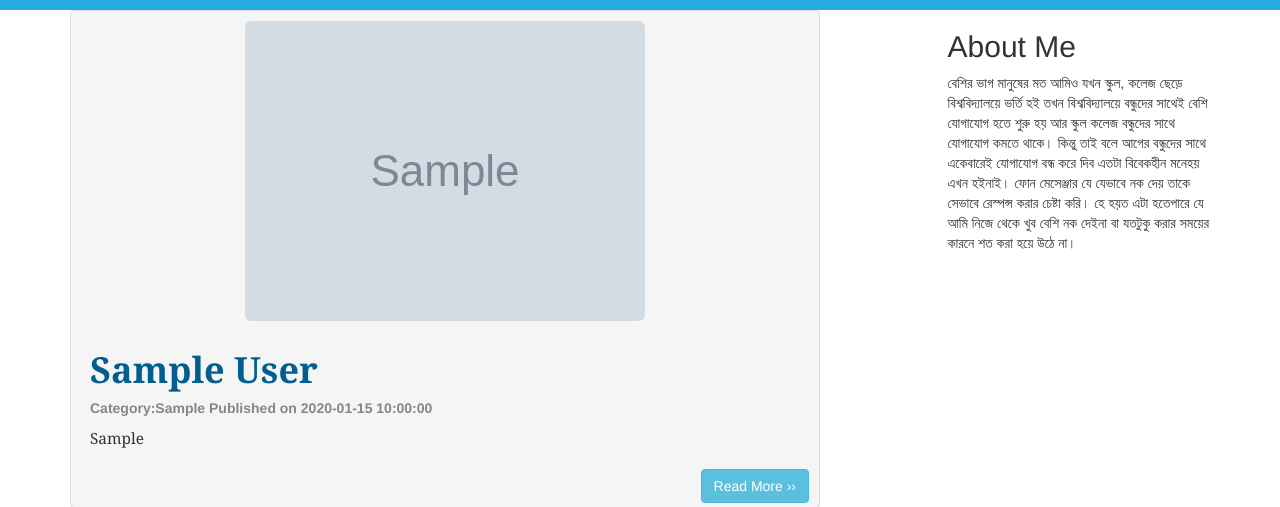
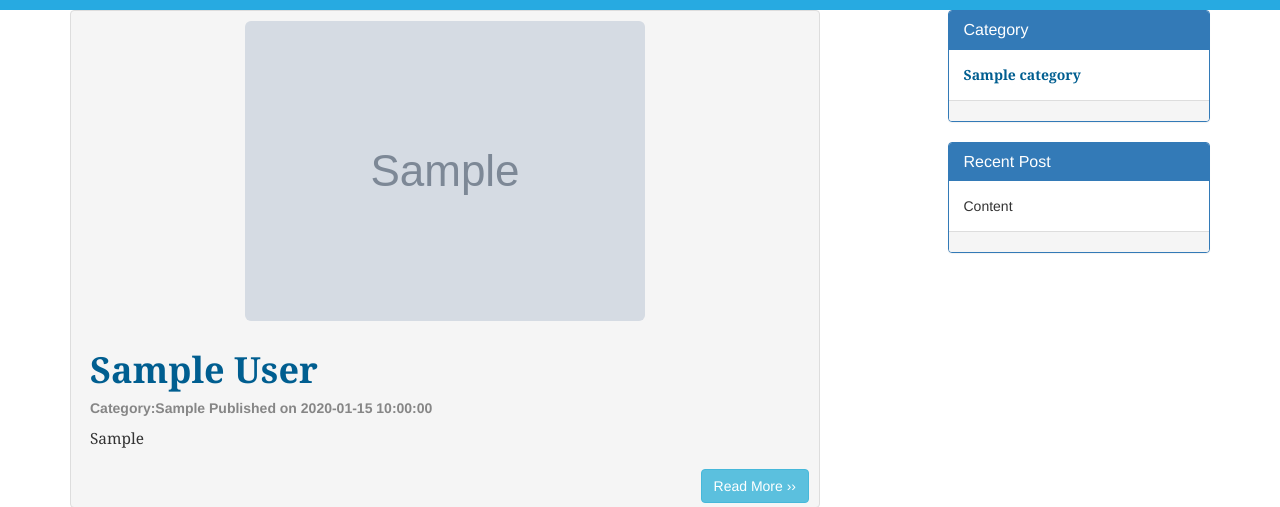
Before and after one commit to shakil-noor/blog, a PHP site: page /blog.php in a window 1280 px wide. Shown: the part 52-559 px from the top of the page. Run offline with PHP 8.4, Linux system fonts and the light colour scheme; tables that the repository leaves empty or names only in its code hold one stand-in row (values such as "Sample post"); grey boxes marked "Sample" are stand-in pictures.

Commit message:
Add category list on sidebar

```diff
--- a/blog.php
+++ b/blog.php
@@ -9,6 +9,9 @@
 					if (isset($_GET["search_button"])) {
 						$search = $_GET["search"];
 						$viewQuery = mysqli_query($con,"SELECT * FROM admin_panel WHERE date_time LIKE '%$search%' OR title LIKE '%$search%' OR category LIKE '%$search%' OR post LIKE '%$search%' ");
+					}elseif(isset($_GET['category'])){
+						$category = $_GET['category'];
+						$viewQuery = mysqli_query($con,"SELECT * FROM admin_panel WHERE category='$category' ORDER BY date_time DESC");
 					}elseif(isset($_GET["page"])){
 						$page = $_GET["page"];
 						if ($page<1) {
@@ -93,10 +96,10 @@
 				</nav>
 			</div>
 			<div class="col-sm-offset-1 col-sm-3">
-				<h2>About Me</h2>
-				<p>
-					বেশির ভাগ মানুষের মত আমিও যখন স্কুল, কলেজ ছেড়ে বিশ্ববিদ্যালয়ে ভর্তি হই তখন বিশ্ববিদ্যালয়ে বন্ধুদের সাথেই বেশি যোগাযোগ হতে শুরু হয় আর স্কুল কলেজ বন্ধুদের সাথে যোগাযোগ কমতে থাকে। কিন্তু তাই বলে আগের বন্ধুদের সাথে একেবারেই যোগাযোগ বন্ধ করে দিব এতটা বিবেকহীন মনেহয় এখন হইনাই। ফোন মেসেঞ্জার যে যেভাবে নক দেয় তাকে সেভাবে রেস্পন্স করার চেষ্টা করি। হে হয়ত এটা হতেপারে যে আমি নিজে থেকে খুব বেশি নক দেইনা বা যতটুকু করার সময়ের কারনে শত করা হয়ে উঠে না।
-				</p>
+
+				<?php include_once "template/sidebar.php"?>
+
+
 			</div>
 		</div><!--end main body of the blog by row -->
 	</div><!--end container -->
--- a/fullPost.php
+++ b/fullPost.php
@@ -160,10 +160,8 @@
 			</div>
 
 			<div class="col-sm-offset-1 col-sm-3">
-				<h2>Test 2</h2>
-				<p>
-					বেশির ভাগ মানুষের মত আমিও যখন স্কুল, কলেজ ছেড়ে বিশ্ববিদ্যালয়ে ভর্তি হই তখন বিশ্ববিদ্যালয়ে বন্ধুদের সাথেই বেশি যোগাযোগ হতে শুরু হয় আর স্কুল কলেজ বন্ধুদের সাথে যোগাযোগ কমতে থাকে। কিন্তু তাই বলে আগের বন্ধুদের সাথে একেবারেই যোগাযোগ বন্ধ করে দিব এতটা বিবেকহীন মনেহয় এখন হইনাই। ফোন মেসেঞ্জার যে যেভাবে নক দেয় তাকে সেভাবে রেস্পন্স করার চেষ্টা করি। হে হয়ত এটা হতেপারে যে আমি নিজে থেকে খুব বেশি নক দেইনা বা যতটুকু করার সময়ের কারনে শত করা হয়ে উঠে না।
-				</p>
+
+				<?php include_once "template/sidebar.php"?>
 			</div>
 		</div><!--end main body of the blog by row -->
 	</div><!--end container -->
--- /dev/null
+++ b/template/sidebar.php
@@ -0,0 +1,33 @@
+<!-- show post category -->
+				<div class="panel panel-primary">
+					<div class="panel-heading">
+						<h2 class="panel-title">Category</h2>
+					</div>
+					<div class="panel-body">
+						<?php
+						$viewCat = mysqli_query($con, "SELECT * FROM category ORDER BY datetime DESC");
+						while($VC = mysqli_fetch_array($viewCat)){
+							$id = $VC['id'];
+							$category = $VC['name'];
+							?>
+							<a href="blog.php?category=<?php echo $category ?>"><span id="heading"><?php echo $category."<br>"; ?></span></a>
+							<?php
+						}
+						?>
+					</div>
+					<div class="panel-footer">
+
+					</div>
+				</div>
+				<!-- show recent post -->
+				<div class="panel panel-primary">
+					<div class="panel-heading">
+						<h2 class="panel-title">Recent Post</h2>
+					</div>
+					<div class="panel-body">
+						Content
+					</div>
+					<div class="panel-footer">
+
+					</div>
+				</div>
```
